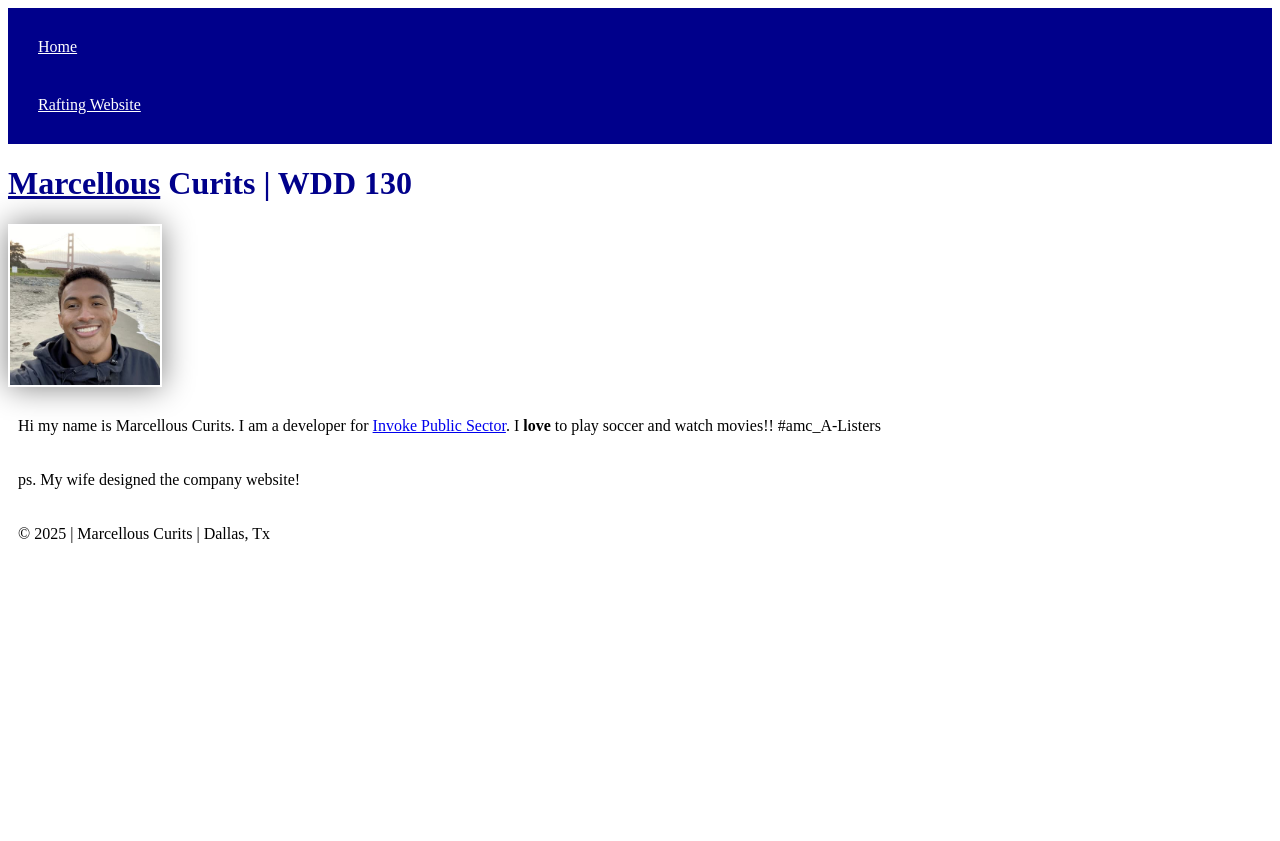
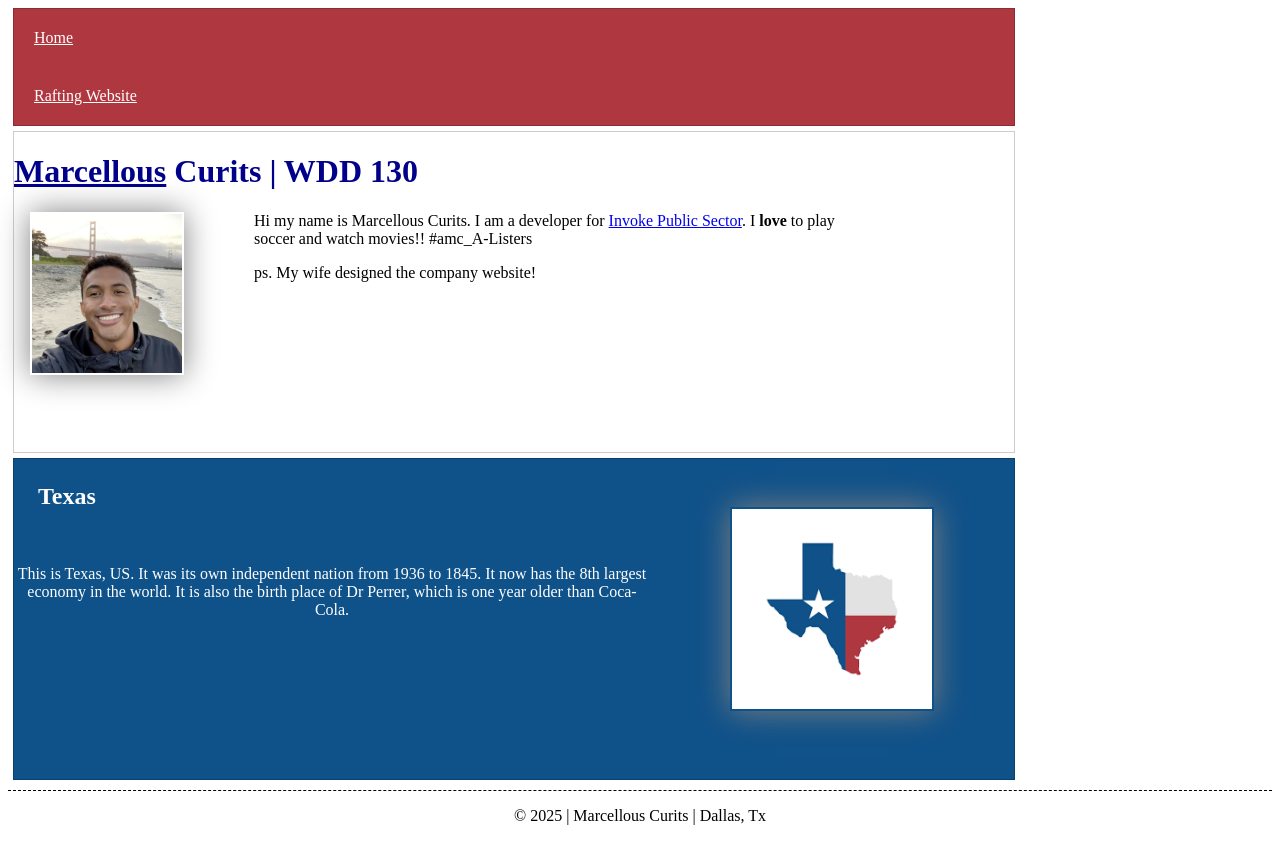
Before and after one commit to Marcellous11/wdd130, a plain HTML site: page index.html in a window 1280 px wide. Before the commit the page ends 800 px from the top, so only its background shows below. Drawn offline with Linux system fonts and the light colour scheme.

Commit message:
new home page

```diff
--- a/index.html
+++ b/index.html
@@ -3,8 +3,11 @@
     <head>
         <meta charset="utf-8">
         <meta name="viewport" content="width=device-width,inital-scale=1.0">
+        <title>Marcellous Curtis | WDD 130</title>
+        <meta name="description" content="Marcellous Curtis student in wdd130. A webpage for practicing web development skills">
+        <meta name="author" content="Marcellous Curtis">
         <link rel="stylesheet" href="styles/styles.css">
-        <title>Marcellous Curtis | WDD 130</title>
+
     </head>
     <body>
         <header>
@@ -19,6 +22,13 @@
             <p>Hi my name is Marcellous Curits. I am a developer for <a href="https://www.invokepublic.com/">Invoke Public Sector</a>. I <strong>love</strong> to play soccer and watch movies!! #amc_A-Listers</p>
             <p>ps. My wife designed the company website!</p>
         </main>
+        <aside>
+            <h2>Texas</h2>
+            <img src="images/texas.png" alt="Texas State shape with texas flag as background color">
+            <p>
+                This is Texas, US. It was its own independent nation from 1936 to 1845. It now has the 8th largest economy in the world. It is also the birth place of Dr Perrer, which is one year older than Coca-Cola.
+            </p>
+        </aside>
         <footer>
             <p>&copy; 2025 | Marcellous Curits | Dallas, Tx </p>
         </footer>
--- a/styles/styles.css
+++ b/styles/styles.css
@@ -1,12 +1,41 @@
+
+
+
  nav{
-    background-color:darkblue;
-    padding:10px;
+   background-color:#AF373F;
+   width:100%;
+   margin:5px;
+   max-width:1000px;
+   min-width:500px;
+   border:1px solid rgb(0 0 0 / 0.2);
+   padding:0;
+   color:white;
+
+
  }
 
  nav a{
     color:white;
     display:block;
     padding:20px;
+
+ }
+
+ main{
+   width:100%;
+   margin:5px;
+   height:20em;
+   max-width:1000px;
+   min-width:500px;
+   border:1px solid rgb(0 0 0 / 0.2);
+   padding:0;
+   background-color:white;
+   color:black;
+ }
+ main p {
+   margin-left: 1em;
+   width: 60%;
+   margin-left: 15em;
  }
 
  h1 ,h1 a {
@@ -17,11 +46,55 @@
  img{
     width:150px;
     height:auto;
-    border:1px soild black;
+    margin-left:1em ;
     padding:2px;
     box-shadow: 0 0 30px gray;
+    float: left;
  }
 
  p{
-    padding:10px
+    padding:0;
+
  }
+
+ aside{
+   width:100%;
+   margin:5px;
+   height:20em;
+   max-width:1000px;
+   min-width:500px;
+   border:1px solid rgb(0 0 0 / 0.2);
+   padding:0;
+   background-color:#0F5189;
+   color:white;
+ }
+ aside h2{
+   margin:1em ;
+   display:inline-block;
+
+ }
+ aside p{
+   padding-top:15px;
+   text-align:center;
+   min-width:2em;
+ }
+
+ aside img{
+   width:200px;
+   height:auto;
+   display:inline-block;
+   float:right;
+   margin: 3em 5em;
+
+ }
+
+ main img{
+   width:150px;
+   height:auto;
+ }
+
+ footer{
+   margin-top:10px;
+   border-top: 1px dashed black;
+   text-align:center;
+ }
```
Also changed, not shown: images/texas.png (added).
